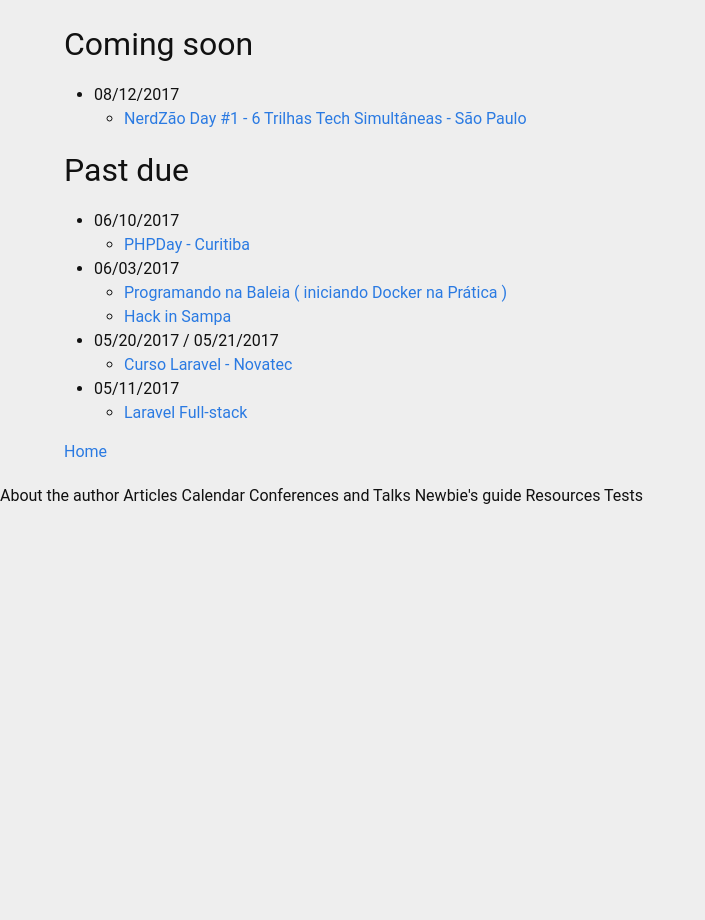
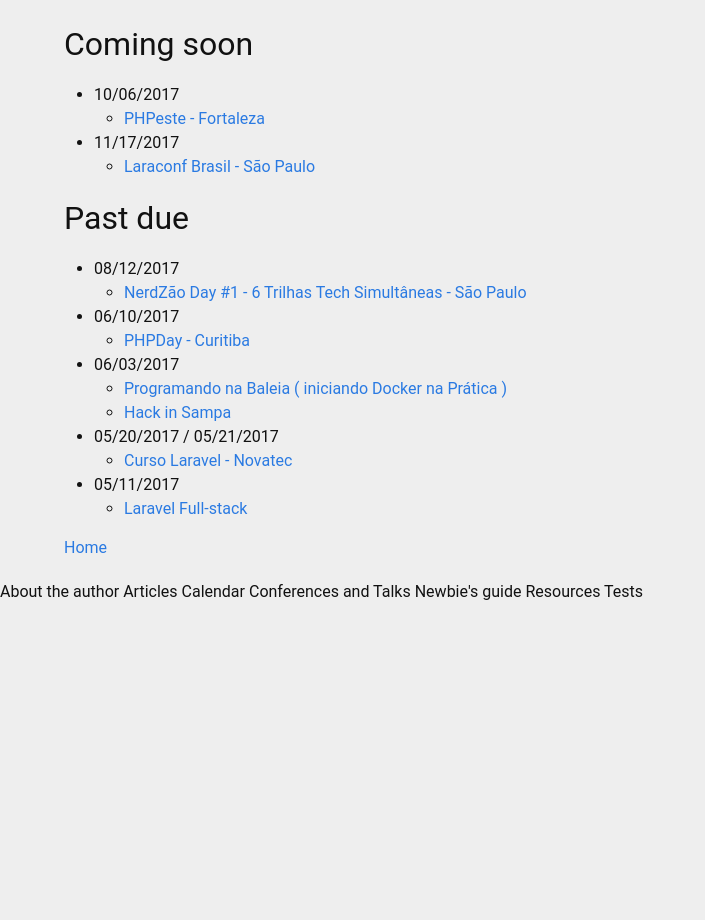
Before and after one commit to tiepdotme/marabesi.com, a Jekyll site: the page built from calendar.md, in a window 1280 px wide. Shown: the whole page, without its empty margins (0-705 px from the left). Built offline with Jekyll 4.4.1, drawn with Linux system fonts in a browser that asks for light colours; comment, search, counter and statistics services are not loaded.

Commit message:
Update calendar.md
updated agenda

```diff
--- a/calendar.md
+++ b/calendar.md
@@ -25,10 +25,16 @@ last_name: Marabesi
 
 # Coming soon
 
+- 10/06/2017
+  - [PHPeste - Fortaleza](http://phpeste.net)
+
+- 11/17/2017
+  - [Laraconf Brasil - São Paulo](http://laraconfbrasil.com.br)
+
+# Past due
+
 - 08/12/2017
   - [NerdZão Day #1 - 6 Trilhas Tech Simultâneas - São Paulo](https://www.meetup.com/pt-BR/Nerdzao/events/241571883/)
-
-# Past due
 
 - 06/10/2017
   - [PHPDay - Curitiba](https://www.sympla.com.br/php-day-curitiba__136236)
```
